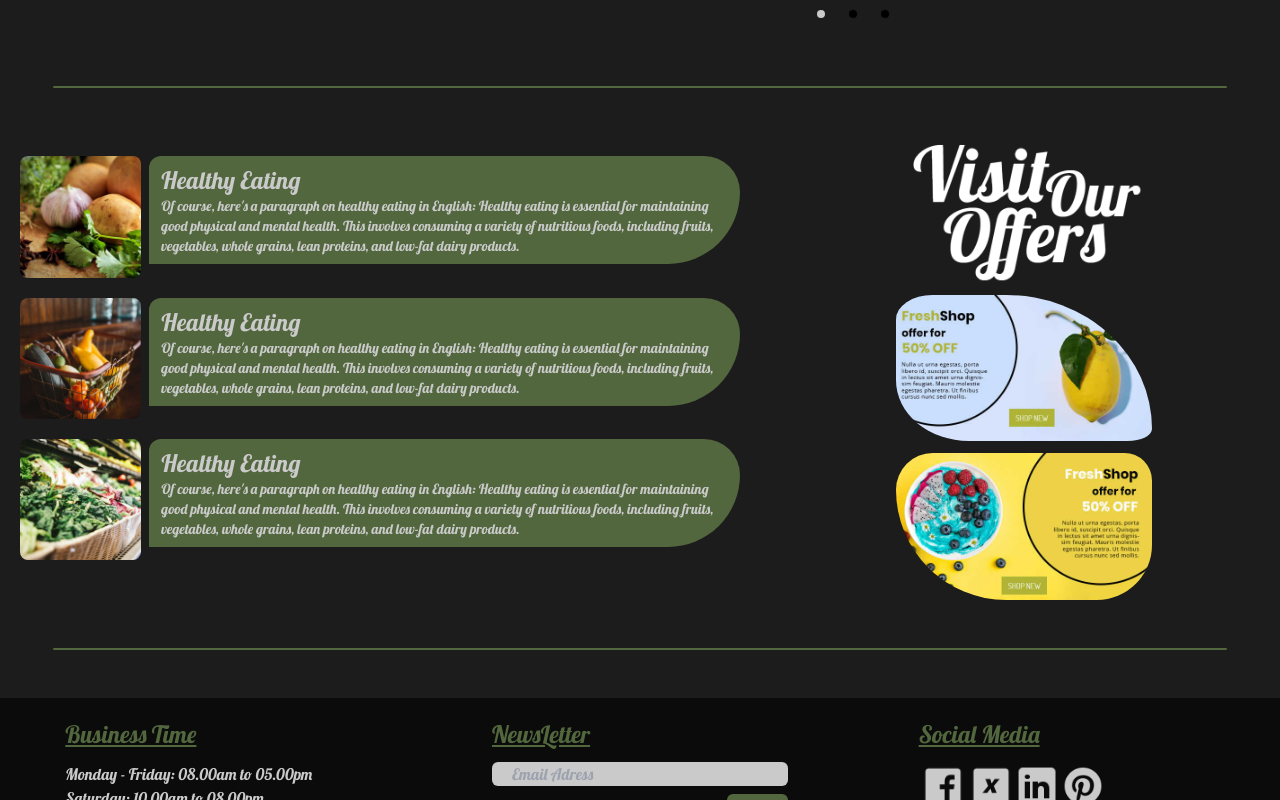
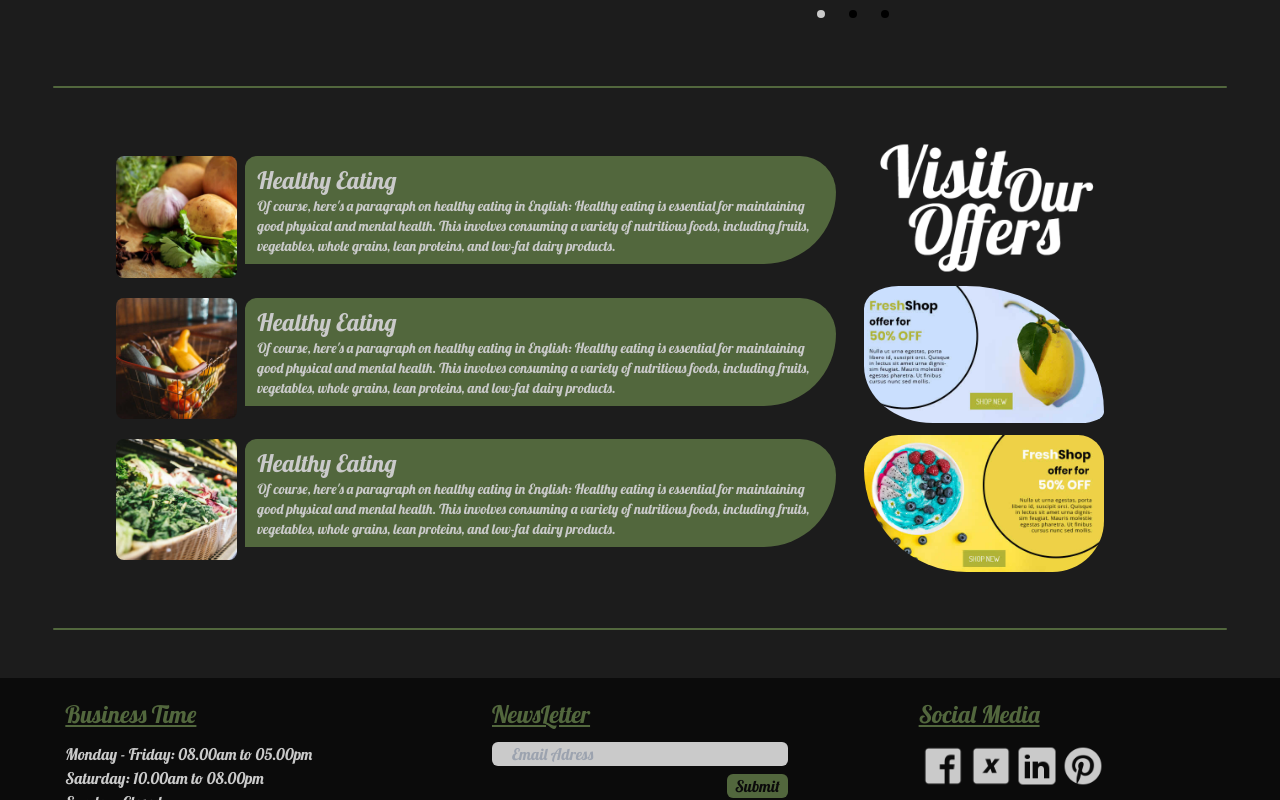
Before and after one commit to Harbingar/eShop, a React (Vite) app in the folder eShop/: page / in a window 1280 px wide. Shown: the part 440-1240 px from the top of the page. Built offline with nearby package versions, Linux system fonts and the light colour scheme.

Commit message:
add some modification

```diff
--- a/eShop/src/component/offers.tsx
+++ b/eShop/src/component/offers.tsx
@@ -24,7 +24,7 @@ const offers: React.FC = () => {
   return (
 
     <>
-    <div className="flex flex-row w-full h-full">
+    <div className="flex flex-row w-full h-full justify-center">
       <div className="w-3/5 h-full">
         {offersData.map((offer, index) => (
           <Offer
@@ -35,10 +35,10 @@ const offers: React.FC = () => {
           />
         ))}
       </div>
-      <div className="w-2/5 flex flex-col items-center">
-        <img className="w-1/2" src="./visitOurOffer.png" alt="OurOffers" />
-        <img className="w-1/2 rounded-tl-75 rounded-tr-300 rounded-bl-150 rounded-br-50 py-3" src="./add-img-01.jpg" alt="OurOffers" />
-        <img className="w-1/2 rounded-tl-100 rounded-tr-75 rounded-bl-300 rounded-br-150" src="./add-img-02.jpg" alt="OurOffers" />
+      <div className="w-1/4 flex flex-col items-start">
+        <img className="w-3/4" src="./visitOurOffer.png" alt="OurOffers" />
+        <img className="w-3/4 rounded-tl-75 rounded-tr-300 rounded-bl-150 rounded-br-50 py-3" src="./add-img-01.jpg" alt="OurOffers" />
+        <img className="w-3/4 rounded-tl-100 rounded-tr-75 rounded-bl-300 rounded-br-150" src="./add-img-02.jpg" alt="OurOffers" />
       </div>
     </div>
     </>
```
